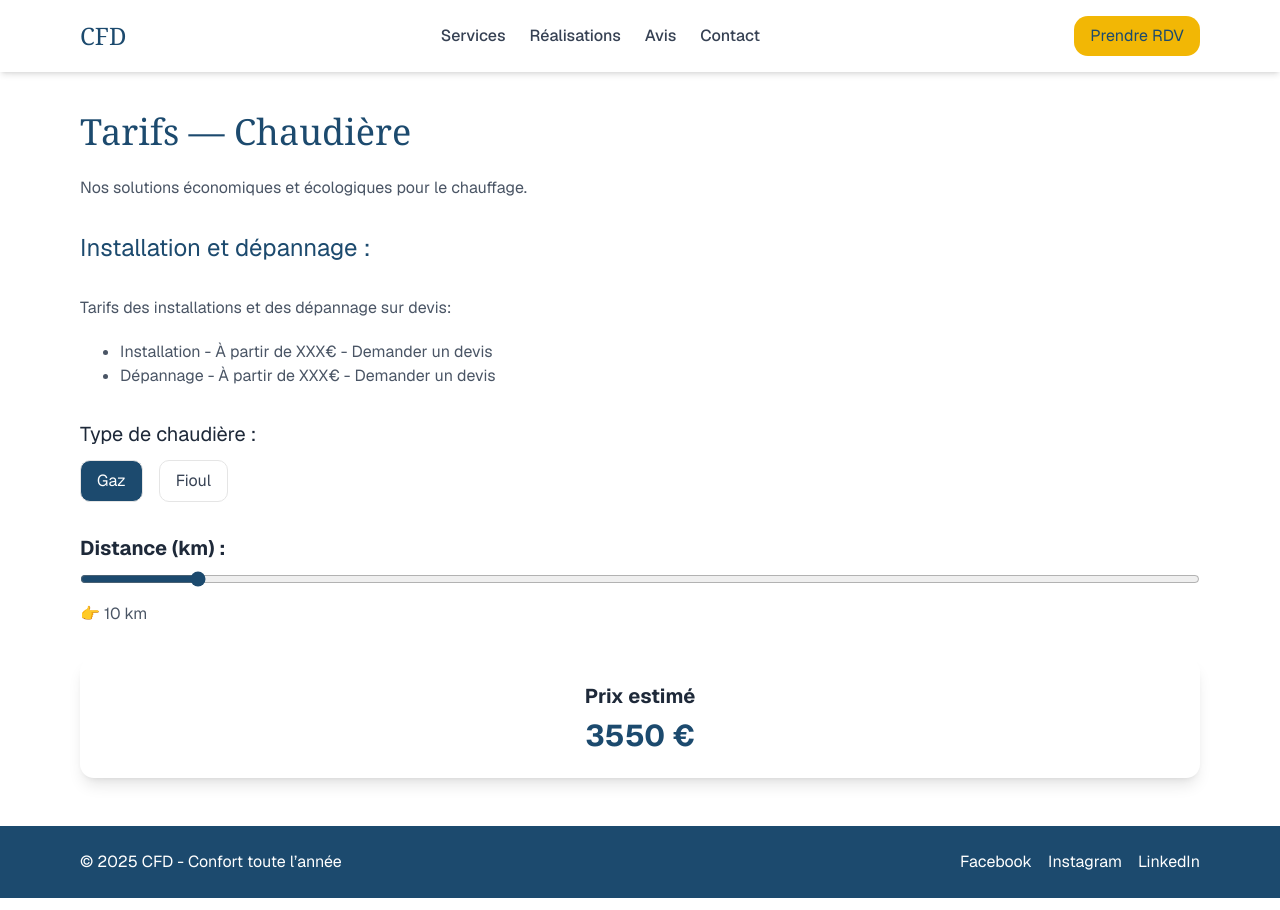
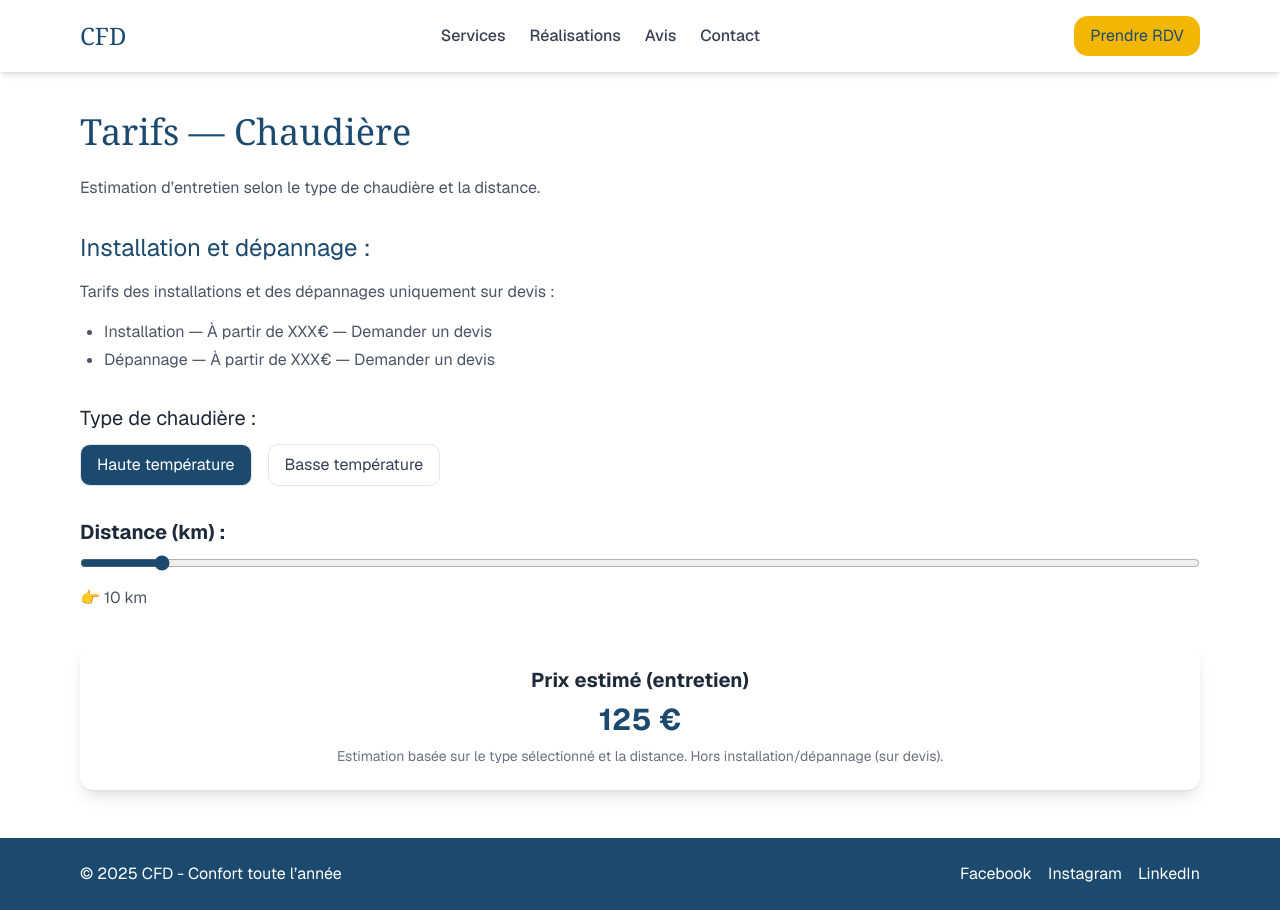
Before and after one commit to Xetar03/cfd-site, a Next.js app: page /tarifs/chaudiere in a window 1280 px wide. Built offline with nearby package versions, Linux system fonts and the light colour scheme.

Commit message:
Amélioration service chaudière + liasion dashboard admin/affichage page

```diff
--- a/app/admin/dashboard/tarifs_edit/page.tsx
+++ b/app/admin/dashboard/tarifs_edit/page.tsx
@@ -1,46 +1,109 @@
 "use client";
+import { useState } from "react";
 import { useCsvApi } from "@/hooks/useCsvApi";
+import Link from "next/link";
 
 export default function TarifsCsvPage() {
   const { data, loading, saveCsv } = useCsvApi("tarifs.csv");
+  const [localData, setLocalData] = useState<any[]>([]);
+
+  // Sync des données
+  if (!loading && localData.length === 0 && data.length > 0) {
+    setLocalData(data);
+  }
 
   if (loading) return <p>Chargement...</p>;
 
+  const handleEdit = (rowIndex: number, key: string, value: string) => {
+    const updated = [...localData];
+    updated[rowIndex][key] = value;
+    setLocalData(updated);
+  };
+
   const handleAdd = () => {
-    const newData = [...data, { label: "Nouvelle ligne", price: "999€" }];
-    saveCsv(newData);
+    const newRow: Record<string, string> = {};
+    Object.keys(localData[0] || { label: "", price: "" }).forEach((k) => {
+      newRow[k] = "";
+    });
+    setLocalData([...localData, newRow]);
+  };
+
+  const handleDelete = (index: number) => {
+    const updated = localData.filter((_, i) => i !== index);
+    setLocalData(updated);
+  };
+
+  const handleSave = () => {
+    saveCsv(localData);
   };
 
   return (
     <div className="p-6">
-      <h1 className="text-xl font-bold mb-4">Gestion du CSV</h1>
-      <table className="border-collapse border border-gray-400">
-        <thead>
-          {data.length > 0 && (
+      <h1 className="text-2xl font-bold mb-6 text-[#1C4A6E]">
+        🛠 Gestion des tarifs
+      </h1>
+
+      <div className="overflow-x-auto rounded-lg shadow">
+        <table className="w-full border-collapse bg-white">
+          <thead className="bg-gray-100 text-left">
             <tr>
-              {Object.keys(data[0]).map((h) => (
-                <th key={h} className="border px-2 py-1">{h}</th>
+              {Object.keys(localData[0] || {}).map((h) => (
+                <th key={h} className="border px-3 py-2 font-semibold">
+                  {h}
+                </th>
               ))}
+              <th className="border px-3 py-2">Actions</th>
             </tr>
-          )}
           </thead>
           <tbody>
-          {data.map((row, i) => (
-            <tr key={i}>
-              {Object.values(row).map((v, j) => (
-                <td key={j} className="border px-2 py-1">{v as string}</td>
+            {localData.map((row, i) => (
+              <tr key={i} className="hover:bg-gray-50">
+                {Object.entries(row).map(([key, value], j) => (
+                  <td key={j} className="border px-3 py-2">
+                    <input
+                      type="text"
+                      value={value as string}
+                      onChange={(e) => handleEdit(i, key, e.target.value)}
+                      className="w-full border rounded px-2 py-1 focus:outline-none focus:ring-2 focus:ring-blue-400"
+                    />
+                  </td>
                 ))}
+                <td className="border px-3 py-2 text-center">
+                  <button
+                    onClick={() => handleDelete(i)}
+                    className="px-3 py-1 bg-red-500 text-white rounded hover:bg-red-600"
+                  >
+                    ❌ Supprimer
+                  </button>
+                </td>
               </tr>
             ))}
           </tbody>
         </table>
+      </div>
 
+      {/* Boutons d'action */}
+      <div className="mt-6 flex gap-4">
         <button
           onClick={handleAdd}
-        className="mt-4 px-4 py-2 bg-blue-600 text-white rounded"
+          className="px-4 py-2 bg-green-600 text-white rounded hover:bg-green-700"
         >
           ➕ Ajouter une ligne
         </button>
+        <button
+          onClick={handleSave}
+          className="px-4 py-2 bg-blue-600 text-white rounded hover:bg-blue-700"
+        >
+          💾 Sauvegarder
+        </button>
+        <Link href="/admin/dashboard/" className="block">
+          <button
+            className="px-4 py-2 bg-yellow-500 text-white rounded hover:bg-yellow-600"
+          >
+            🔙 Retour
+          </button>
+        </Link>
+      </div>
     </div>
   );
 }
--- a/app/tarifs/[service]/page.tsx
+++ b/app/tarifs/[service]/page.tsx
@@ -3,101 +3,92 @@
 import { use } from "react";
 import Layout from "@/components/main/Layout";
 import { useState } from "react";
+import { useCsvApi } from "@/hooks/useCsvApi";
 
 interface TarifsPageProps {
   params: Promise<{ service: string }>;
 }
 
-
-const servicesContent: Record<
-  string,
-  { title: string; description: string; tarifs: { label: string; price: string }[] }
-> = {
-  "climatisation": {
-    title: "Climatisation",
-    description: "Découvrez nos formules pour l’installation et l’entretien de climatisations.",
-    tarifs: [
-      { label: "Installation", price: "1200 €" },
-      { label: "Entretien annuel", price: "150 €" },
-      { label: "Dépannage", price: "90 €" },
-    ],
-  },
-  "chaudiere": {
-    title: "Chaudière",
-    description: "Nos solutions économiques et écologiques pour le chauffage.",
-    tarifs: [],
-  },
-  "pompes-a-chaleur": {
-    title: "Pompe àhaleur",
-    description: "Intervention rapide et efficace en cas de panne.",
-    tarifs: [
-      { label: "Diagnostic", price: "70 €" },
-      { label: "Main d’œuvre / heure", price: "60 €" },
-      { label: "Urgence 24/7", price: "100 €" },
-    ],
-  },
-};
-
-
 export default function TarifsPage({ params }: TarifsPageProps) {
-  const { service } = use(params); // ✅ unwrap la Promise
-  const data = servicesContent[service];
+  const { service } = use(params);
+  const { data: allTarifs, loading } = useCsvApi("tarifs.csv");
 
   const [distance, setDistance] = useState(10);
-  const [type, setType] = useState<"gaz" | "fioul">("gaz");
+  const [type, setType] = useState<"haute_t" | "basse_t">("haute_t");
 
-  if (!data) {
+  if (loading) {
     return (
       <Layout>
-        <div className="p-10 text-red-600">Service introuvable</div>
+        <div className="p-10 text-gray-600">Chargement...</div>
       </Layout>
     );
   }
 
-  const basePrice = type === "gaz" ? 3500 : 3800;
-  const price = basePrice + distance * 5;
+  const serviceRows = allTarifs.filter((row) => row.service === service);
+
+  if (serviceRows.length === 0) {
+    return (
+      <Layout>
+        <div className="p-10 text-red-600">Service introuvable ou pas encore configuré.</div>
+      </Layout>
+    );
+  }
+
+  // ----- Cas spécial : chaudière (paliers distance/type) -----
+  if (service === "chaudiere") {
+    const typeRows = serviceRows
+      .filter((row) => row.type === type)
+      .map((row) => ({
+        distance_min: Number(row.distance_min),
+        prix: Number(row.prix),
+      }))
+      .sort((a, b) => a.distance_min - b.distance_min);
+
+    // Trouver le bon palier (distance_min <= distance)
+    let price = typeRows.length ? typeRows[0].prix : 0;
+    for (const row of typeRows) {
+      if (distance >= row.distance_min) price = row.prix;
+    }
 
     return (
       <Layout>
         <div className="max-w-6xl mx-auto px-4">
-        <h1 className="text-4xl font-serif text-[#1C4A6E] mb-6">
-          Tarifs — {data.title}
-        </h1>
-        <p className="text-gray-600 mb-8">{data.description}</p>
+          <h1 className="text-4xl font-serif text-[#1C4A6E] mb-6">Tarifs — Chaudière</h1>
+          <p className="text-gray-600 mb-8">
+            Estimation d’entretien selon le type de chaudière et la distance.
+          </p>
 
-        {service === "chaudiere" ? (
+          {/* ✅ Bloc "Installation et dépannage — sur devis" réinséré */}
+          <div className="text-gray-600 mb-8">
+            <h2 className="text-2xl text-[#1C4A6E] mb-4">Installation et dépannage :</h2>
+            <p>Tarifs des installations et des dépannages uniquement sur devis&nbsp;:</p>
+            <ul className="list-disc ml-6 mt-4 space-y-1">
+              <li>Installation — À partir de XXX€ — Demander un devis</li>
+              <li>Dépannage — À partir de XXX€ — Demander un devis</li>
+            </ul>
+          </div>
+
+          {/* UI de calcul d’entretien */}
           <div className="space-y-8">
             {/* Type chaudière */}
-            <div className="text-gray-600 mb-8">
-              <h2 className="text-2xl text-[#1C4A6E] mb-8">Installation et dépannage :</h2>
-              <p>Tarifs des installations et des dépannage sur devis:</p>
-              <ul className="list-disc ml-10 mt-5">
-                <li>Installation - À partir de XXX€ - Demander un devis</li>
-                <li>Dépannage - À partir de XXX€ - Demander un devis</li>
-              </ul>
-            </div>
             <div>
               <h3 className="text-xl mb-3">Type de chaudière :</h3>
               <div className="flex gap-4">
                 <button
-                  onClick={() => setType("gaz")}
+                  onClick={() => setType("haute_t")}
                   className={`px-4 py-2 rounded-lg border transition ${
-                    type === "gaz"
-                      ? "bg-[#1C4A6E] text-white"
-                      : "bg-white text-gray-700"
+                    type === "haute_t" ? "bg-[#1C4A6E] text-white" : "bg-white text-gray-700"
                   }`}
                 >
-                  Gaz
+                  Haute température
                 </button>
                 <button
-                  onClick={() => setType("fioul")}
+                  onClick={() => setType("basse_t")}
                   className={`px-4 py-2 rounded-lg border transition ${
-                    type === "fioul"
-                      ? "bg-[#1C4A6E] text-white"
-                      : "bg-white text-gray-700"
+                    type === "basse_t" ? "bg-[#1C4A6E] text-white" : "bg-white text-gray-700"
                   }`}
                 >
-                  Fioul
+                  Basse température
                 </button>
               </div>
             </div>
@@ -107,8 +98,9 @@ export default function TarifsPage({ params }: TarifsPageProps) {
               <h2 className="text-xl font-bold mb-2">Distance (km) :</h2>
               <input
                 type="range"
+                step="5"
                 min="0"
-                max="100"
+                max="150"
                 value={distance}
                 onChange={(e) => setDistance(Number(e.target.value))}
                 className="w-full accent-[#1C4A6E]"
@@ -116,29 +108,36 @@ export default function TarifsPage({ params }: TarifsPageProps) {
               <p className="mt-2 text-gray-600">👉 {distance} km</p>
             </div>
 
-            {/* Prix estimé */}
+            {/* Prix estimé d'entretien */}
             <div className="bg-white shadow-lg rounded-xl p-6 text-center">
-              <h2 className="text-xl font-bold mb-2">Prix estimé</h2>
-              <span className="text-3xl font-bold text-[#1C4A6E]">
-                {price} €
-              </span>
+              <h2 className="text-xl font-bold mb-2">Prix estimé (entretien)</h2>
+              <span className="text-3xl font-bold text-[#1C4A6E]">{price} €</span>
+              <p className="text-sm text-gray-500 mt-2">
+                Estimation basée sur le type sélectionné et la distance. Hors installation/dépannage (sur devis).
+              </p>
             </div>
           </div>
-        ) : (
+        </div>
+      </Layout>
+    );
+  }
+
+  // ----- Cas génériques (autres services) -----
+  return (
+    <Layout>
+      <div className="max-w-6xl mx-auto px-4">
+        <h1 className="text-4xl font-serif text-[#1C4A6E] mb-6">Tarifs — {service}</h1>
         <div className="grid md:grid-cols-3 gap-6">
-            {data.tarifs.map((tarif, index) => (
-              <div
-                key={index}
-                className="bg-white shadow-lg rounded-xl p-6 text-center hover:shadow transition"
-              >
-                <h2 className="text-xl font-bold mb-2">{tarif.label}</h2>
+          {serviceRows.map((row, index) => (
+            <div key={index} className="bg-white shadow-lg rounded-xl p-6 text-center hover:shadow transition">
+              <h2 className="text-xl font-bold mb-2">{row.label ?? "Prestation"}</h2>
               <span className="text-2xl font-bold text-[#1C4A6E]">
-                  {tarif.price}
+                {row.prix}
+                {typeof row.prix === "number" ? " €" : ""}
               </span>
             </div>
           ))}
         </div>
-        )}
       </div>
     </Layout>
   );
```
Also changed, not shown: public/data/tarifs.csv. Lines whose indentation alone changed are shown as unchanged.
